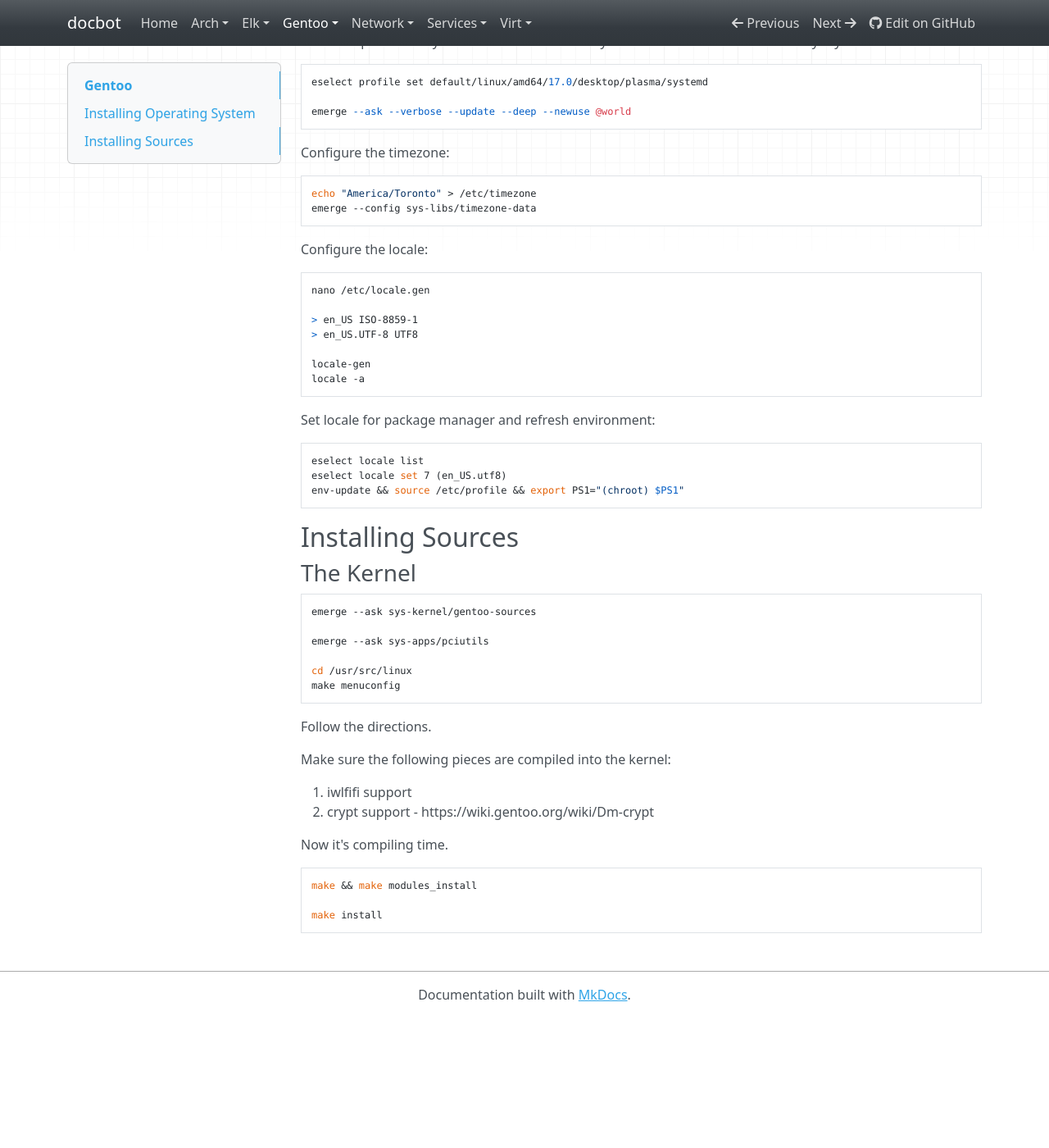
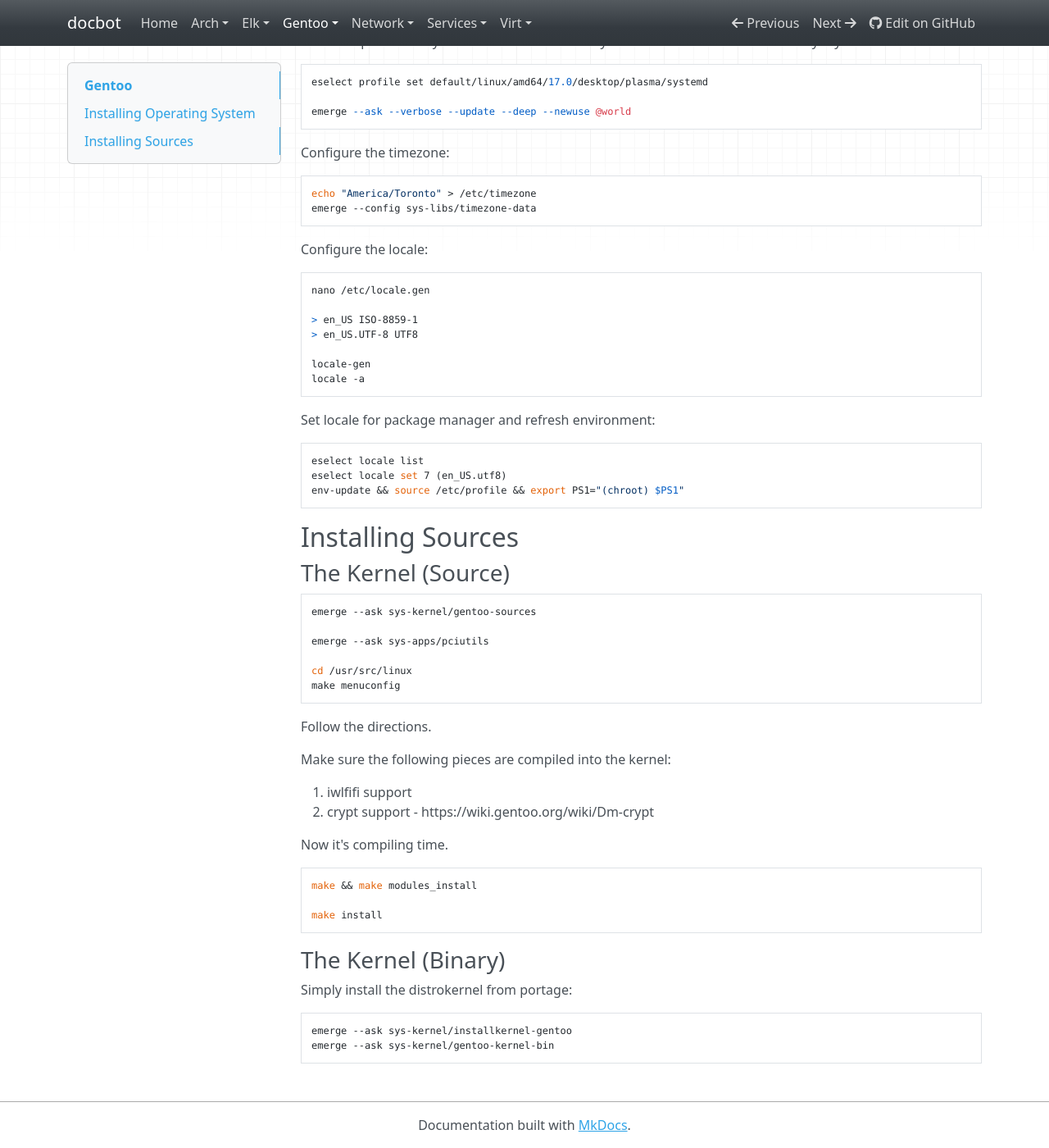
Before and after one commit to noahbailey/docbot, an MkDocs documentation site: the page built from docs/gentoo/1-install.md, in a window 1280 px wide and 1400 px high, scrolled down 2327 px. Shown: the whole window at 82% size. Built offline with MkDocs 1.6.1, drawn with Linux system fonts in a browser that asks for light colours; nearby versions of some CDN libraries; before the commit the page ends 3568 px from its top, so only the background shows below that.

Commit message:
Update docs for bin kernel and swap file

```diff
--- a/docs/gentoo/1-install.md
+++ b/docs/gentoo/1-install.md
@@ -141,7 +141,7 @@ Set locale for package manager and refresh environment:
 
 ## Installing Sources
 
-### The Kernel
+### The Kernel (Source)
 
     emerge --ask sys-kernel/gentoo-sources
 
@@ -162,3 +162,10 @@ Now it's compiling time.
     make && make modules_install
 
     make install
+
+### The Kernel (Binary)
+
+Simply install the distrokernel from portage:
+
+    emerge --ask sys-kernel/installkernel-gentoo
+    emerge --ask sys-kernel/gentoo-kernel-bin
```
Also changed, not shown: docs/arch/luks-lvm.md (+7 -0 lines).
